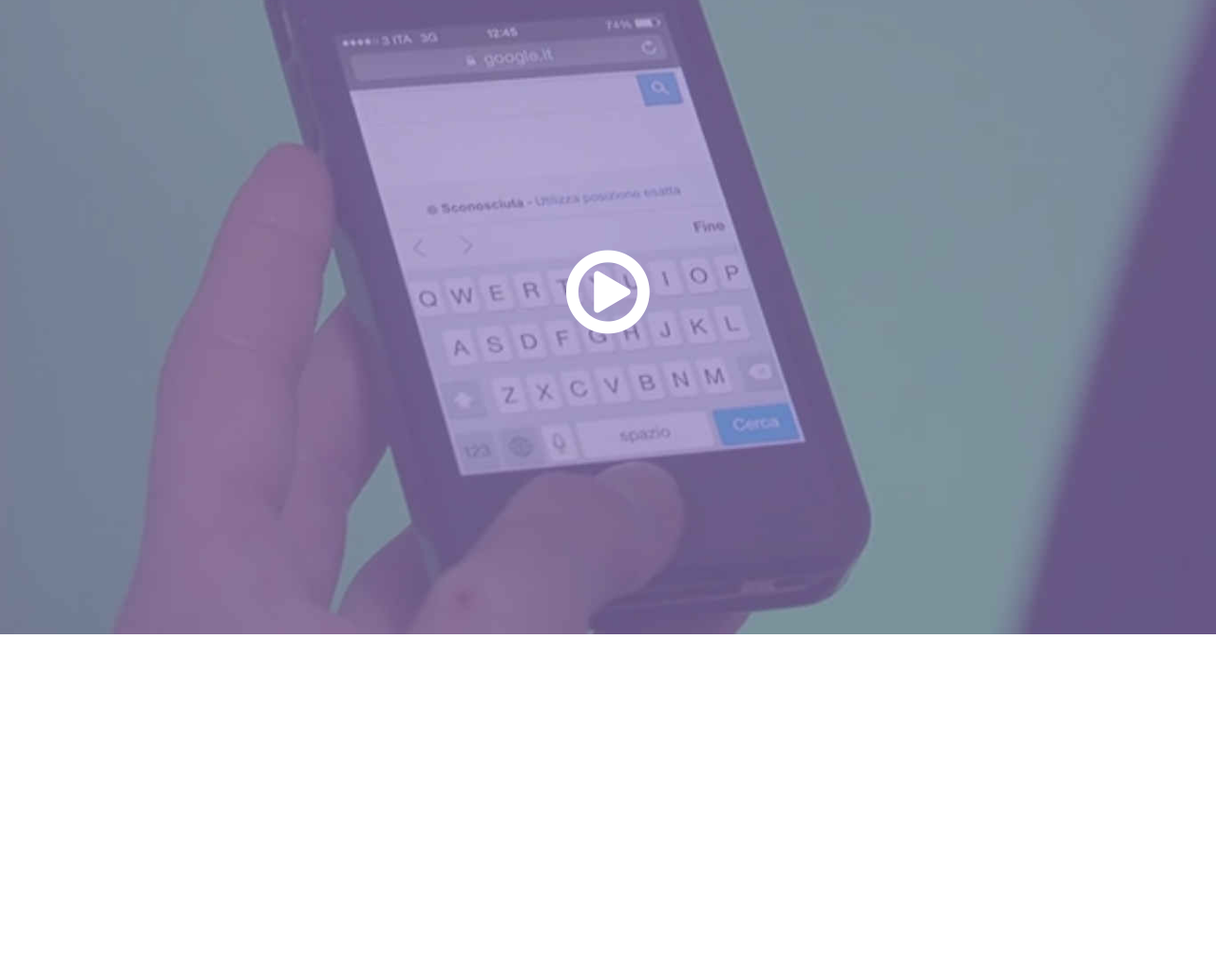
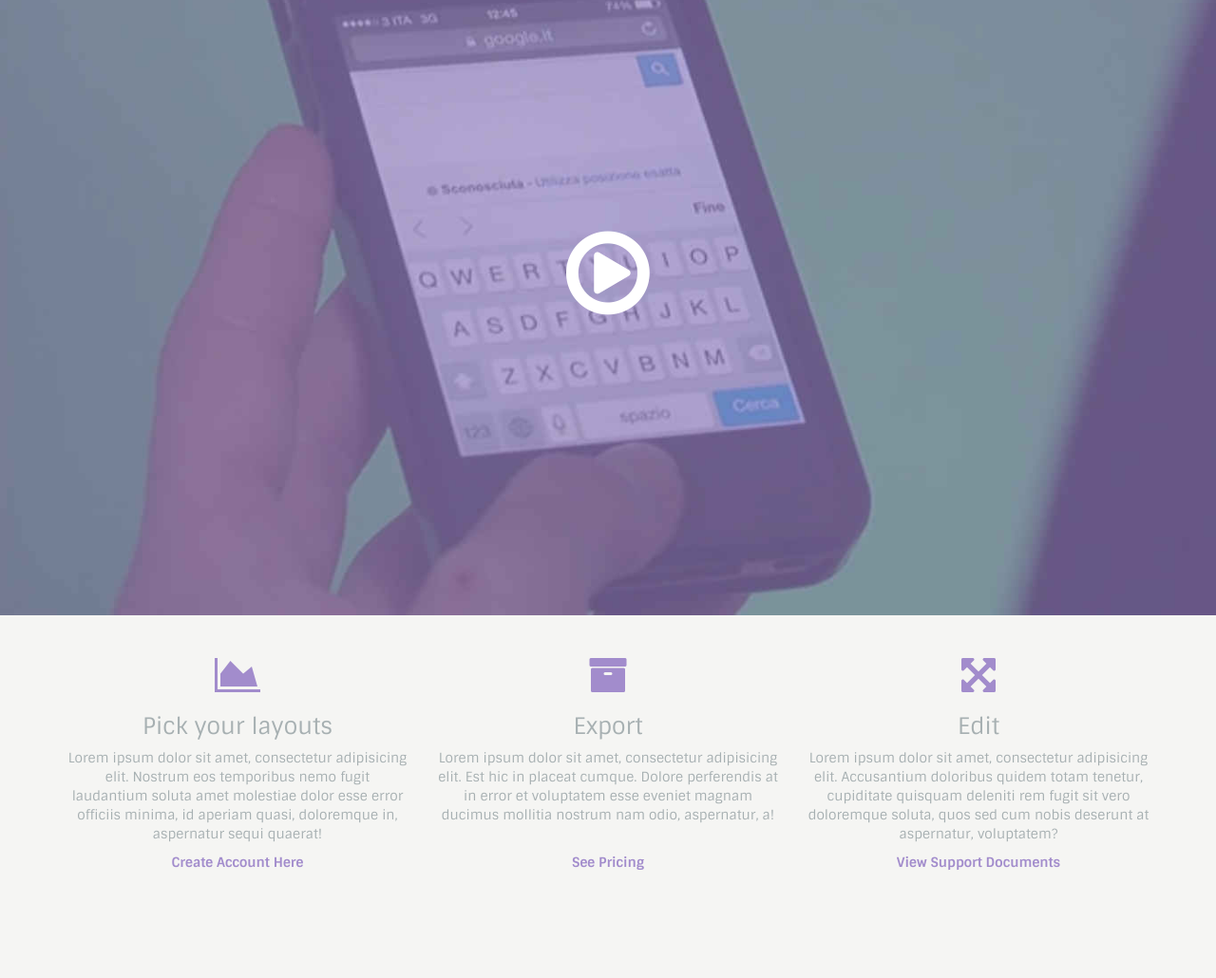
Before and after one commit to aaqib29292/builder.io, a plain HTML site: page index.html in a window 1280 px wide. Shown: the part 2148-3178 px from the top of the page at 95% size. Before the commit the page ends 2816 px from the top, so only its background shows below. Drawn offline with nearby package versions, Linux system fonts and the light colour scheme.

Commit message:
add customization slide

```diff
--- a/css/src/app.scss
+++ b/css/src/app.scss
@@ -4,4 +4,5 @@
         "intro",
         "features",
         "take-look",
-        "video-demo";
+        "video-demo",
+        "customization";
--- /dev/null
+++ b/css/src/customization.scss
@@ -0,0 +1,16 @@
+#customization {
+  text-align: center;
+  padding: 3em 0 8em;
+  background-color: $light-bg-color;
+
+i{
+  font-size: 3em;
+  color: $primary-color;
+}
+
+a{
+  color: $primary-color;
+  font-weight: bold;
+}
+
+}
--- a/css/src/features.scss
+++ b/css/src/features.scss
@@ -1,6 +1,6 @@
 #features {
   padding: 5em 0 22em;
-  background-color: #F5F5F3;
+  background-color: $light-bg-color;
   background-image: url("../images/tilted-phone.jpg");
   background-repeat: no-repeat;
   background-position: bottom center;
--- a/css/src/theme.scss
+++ b/css/src/theme.scss
@@ -2,3 +2,4 @@ $primary-color : #A28CCC;
 $light-font-color: #FFF;
 $dark-font-color : #A7B0B2;
 $secondary-color : #51DBDD;
+$light-bg-color : #F5F5F3
--- a/index.html
+++ b/index.html
@@ -70,7 +70,7 @@
 
     </section>
     <section id="take-look">
-      div class="container">
+      <div class="container">
         <h2>Take a look inside</h2>
         <p>Lorem ipsum dolor sit amet, consectetur adipisicing elit. Reiciendis illum dolorem necessitatibus quasi qui aliquam! Expedita numquam nesciunt aspernatur omnis quidem perferendis, dolores, nam minima! Iure quod quas repellat harum.</p>
         <div>
@@ -83,6 +83,39 @@
       <img src="images/video-shot.jpg" alt="Video Demo Screenshot">
       <i class="fa fa-play-circle-o"></i>
     </section>
+    <section id="customization">
+      <div class="container">
+        <div class="row">
+          <div class="col-sm-4">
+            <i class="fa fa-area-chart"></i>
+            <h3>Pick your layouts</h3>
+            <p>Lorem ipsum dolor sit amet, consectetur adipisicing elit. Nostrum eos temporibus nemo fugit laudantium soluta amet molestiae dolor esse error officiis minima, id aperiam quasi, doloremque in, aspernatur sequi quaerat!</p>
+          </div>
+          <div class="col-sm-4">
+            <i class="fa fa-archive"></i>
+            <h3>Export</h3>
+            <p>Lorem ipsum dolor sit amet, consectetur adipisicing elit. Est hic in placeat cumque. Dolore perferendis at in error et voluptatem esse eveniet magnam ducimus mollitia nostrum nam odio, aspernatur, a!</p>
+          </div>
+          <div class="col-sm-4">
+            <i class="fa fa-arrows-alt"></i>
+            <h3>Edit</h3>
+            <p>Lorem ipsum dolor sit amet, consectetur adipisicing elit. Accusantium doloribus quidem totam tenetur, cupiditate quisquam deleniti rem fugit sit vero doloremque soluta, quos sed cum nobis deserunt at aspernatur, voluptatem?</p>
+          </div>
+        </div>
+        <div class="row">
+          <div class="col-sm-4">
+            <a href="#">Create Account Here</a>
+          </div>
+          <div class="col-sm-4">
+            <a href="#">See Pricing</a>
+          </div>
+          <div class="col-sm-4">
+            <a href="#">View Support Documents</a>
+          </div>
+        </div>
+      </div>
+    </section>
+
 
   </body>
 </html>
```
Also changed, not shown: css/app.css, css/src/landing.scss (line endings or trailing spaces), 1 other file.
